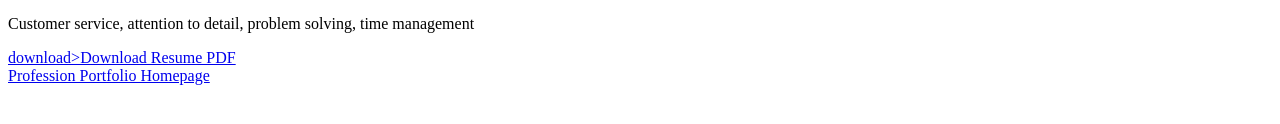
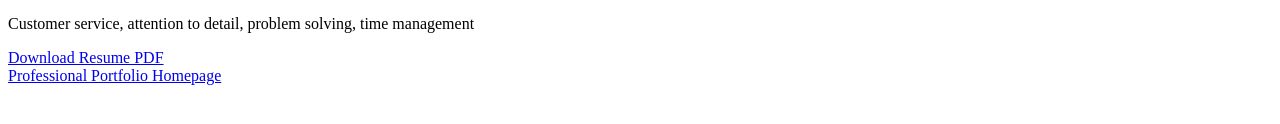
Before and after one commit to ajones385608/cis3020, a plain HTML site: page resume.html in a window 1280 px wide. Shown: the part 660-784 px from the top of the page. Drawn offline with Linux system fonts and the light colour scheme.

Commit message:
Update resume.html

```diff
--- a/resume.html
+++ b/resume.html
@@ -53,8 +53,8 @@
                 <h3>Soft skills:</h3>
                 <p>Customer service, attention to detail, problem solving, time management</p>
         </section>
-        <a href="Aiden Jones Resume.pdf"> download>Download Resume PDF</a>
+        <a href="Aiden Jones Resume.pdf">Download Resume PDF</a>
         <nav>
-            <a href="index.html">Profession Portfolio Homepage</a>
+            <a href="index.html">Professional Portfolio Homepage</a>
         </nav>
     </main>
```
